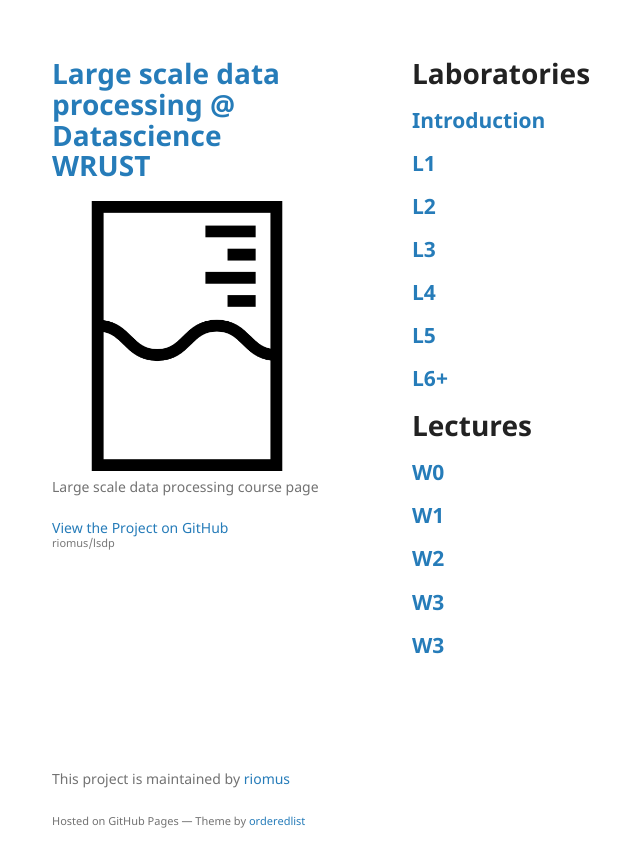
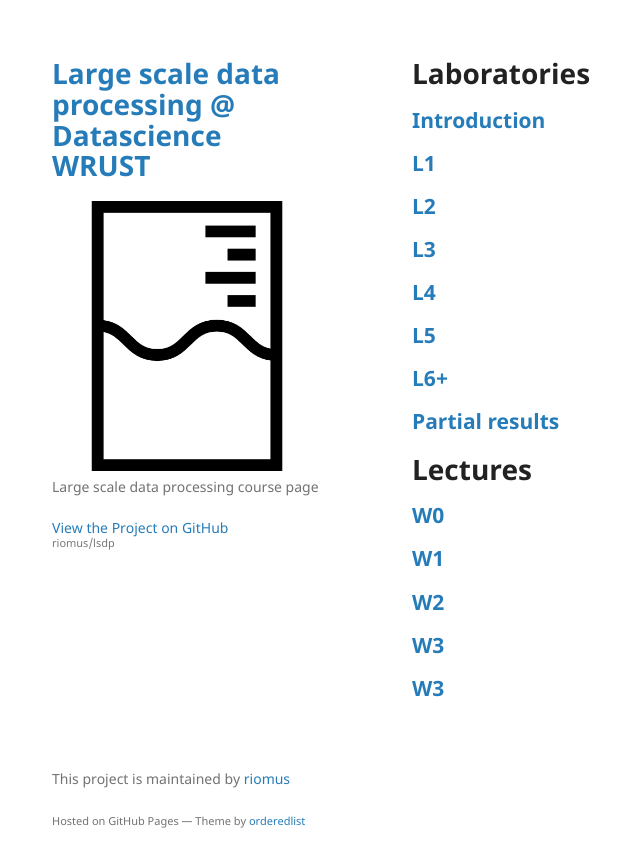
Before and after one commit to riomus/lsdp, a Jekyll site: the page built from index.md, in a window 1280 px wide. Shown: the top 867 px of the page, without its empty margins (158-798 px from the left). Built offline with Jekyll 4.4.1, drawn with Linux system fonts in a browser that asks for light colours; our own code applies the rules of GitHub Pages for plain Markdown files.

Commit message:
partial results

```diff
--- a/index.md
+++ b/index.md
@@ -11,6 +11,7 @@ layout: default
 ## [L4](https://github.com/Large-scale-data-processing/l4-2019-base)
 ## [L5](https://github.com/Large-scale-data-processing/l5-2019-base)
 ## [L6+](https://github.com/Large-scale-data-processing/l6-2019-base)
+## [Partial results](/static/results.pdf)
 
 # Lectures
 ## [W0](/static/W0.pdf)
```
Also changed, not shown: 1 other file.
